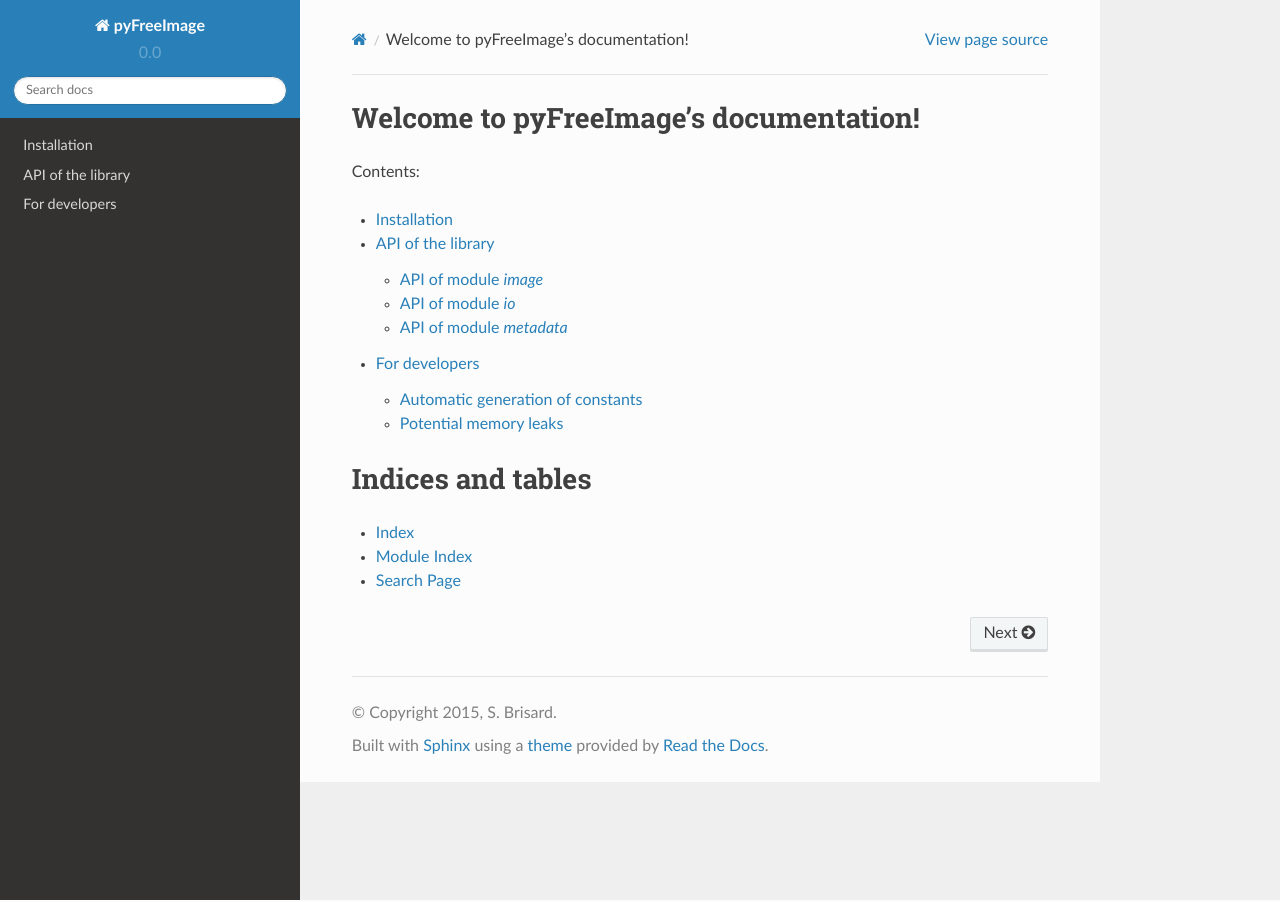
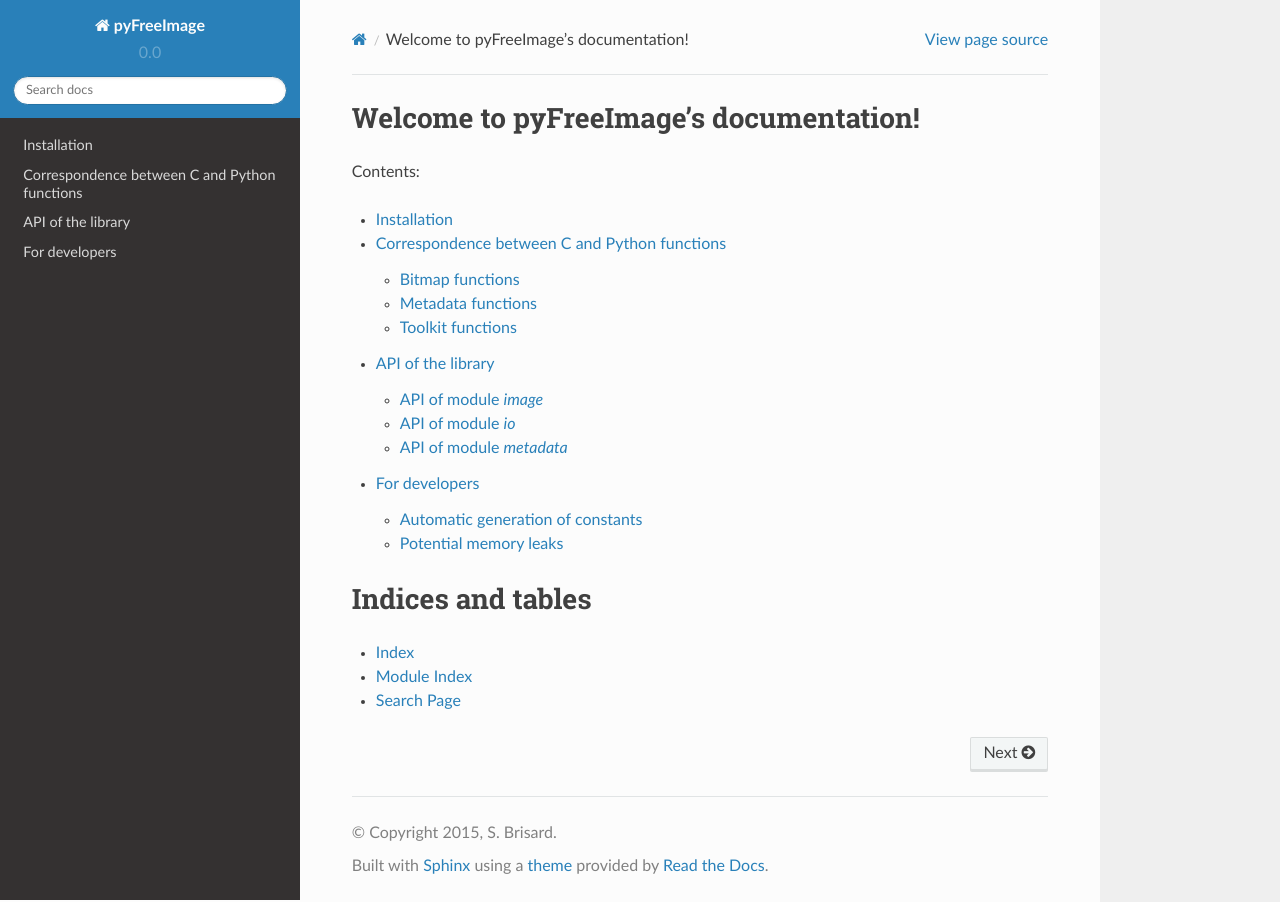
Before and after one commit to sbrisard/pyfreeimage, a Sphinx documentation site: the page built from docs/index.rst, in a window 1280 px wide. Built offline with Sphinx 7.4.7 and the Read the Docs theme 2.0.0, drawn with Linux system fonts in a browser that asks for light colours; some of the changed lines change nothing that is shown.

Commit message:
Conversion table between C and Python functions.

```diff
--- a/docs/index.rst
+++ b/docs/index.rst
@@ -12,6 +12,7 @@
    :maxdepth: 2
 
    installation
+   table
    api
    developers
 
--- /dev/null
+++ b/docs/table.rst
@@ -0,0 +1,46 @@
+.. -*- coding: utf-8 -*-
+
+Correspondence between C and Python functions
+=============================================
+
+The present page lists the original C functions defined in the API doc of FreeImage, as well as their Python counterpart. The tables below give an accurate image of the project advancement.
+
+Bitmap functions
+----------------
+
+Metadata functions
+------------------
+
+=============================== ===========================================
+C                               Python
+=============================== ===========================================
+``FreeImage_CreateTag``         *Not implemented*
+``FreeImage_DeleteTag``         *Not implemented*
+``FreeImage_CloneTag``          :func:`pyfreeimage.metadata.Tag.copy`
+``FreeImage_GetTagKey``         :func:`pyfreeimage.metadata.Tag.key`
+``FreeImage_GetTagDescription`` :func:`pyfreeimage.metadata.Tag.description`
+``FreeImage_GetTagID``          :func:`pyfreeimage.metadata.Tag.id`
+``FreeImage_GetTagType``        :func:`pyfreeimage.metadata.Tag.type`
+``FreeImage_GetTagCount``       :func:`pyfreeimage.metadata.Tag.count`
+``FreeImage_GetTagLength``      *Not implemented*
+``FreeImage_GetTagValue``       :func:`pyfreeimage.metadata.Tag.value`
+``FreeImage_SetTagKey``         *Not implemented*
+``FreeImage_SetTagDescription`` *Not implemented*
+``FreeImage_SetTagID``          *Not implemented*
+``FreeImage_SetTagType``        *Not implemented*
+``FreeImage_SetTagCount``       *Not implemented*
+``FreeImage_SetTagLength``      *Not implemented*
+``FreeImage_SetTagValue``       *Not implemented*
+``FreeImage_FindFirstMetadata`` :func:`pyfreeimage.image.Image.tags`
+``FreeImage_FindNextMetadata``  :func:`pyfreeimage.image.Image.tags`
+``FreeImage_FindCloseMetadata`` :func:`pyfreeimage.image.Image.tags`
+``FreeImage_GetMetadata``       :func:`pyfreeimage.image.Image.tag`
+``FreeImage_SetMetadata``       *Not implemented*
+``FreeImage_GetMetadataCount``  *Not implemented*
+``FreeImage_CloneMetadata``     *Not implemented*
+``FreeImage_TagToString``       :func:`pyfreeimage.metadata.Tag.value`
+=============================== ===========================================
+
+
+Toolkit functions
+-----------------
```
